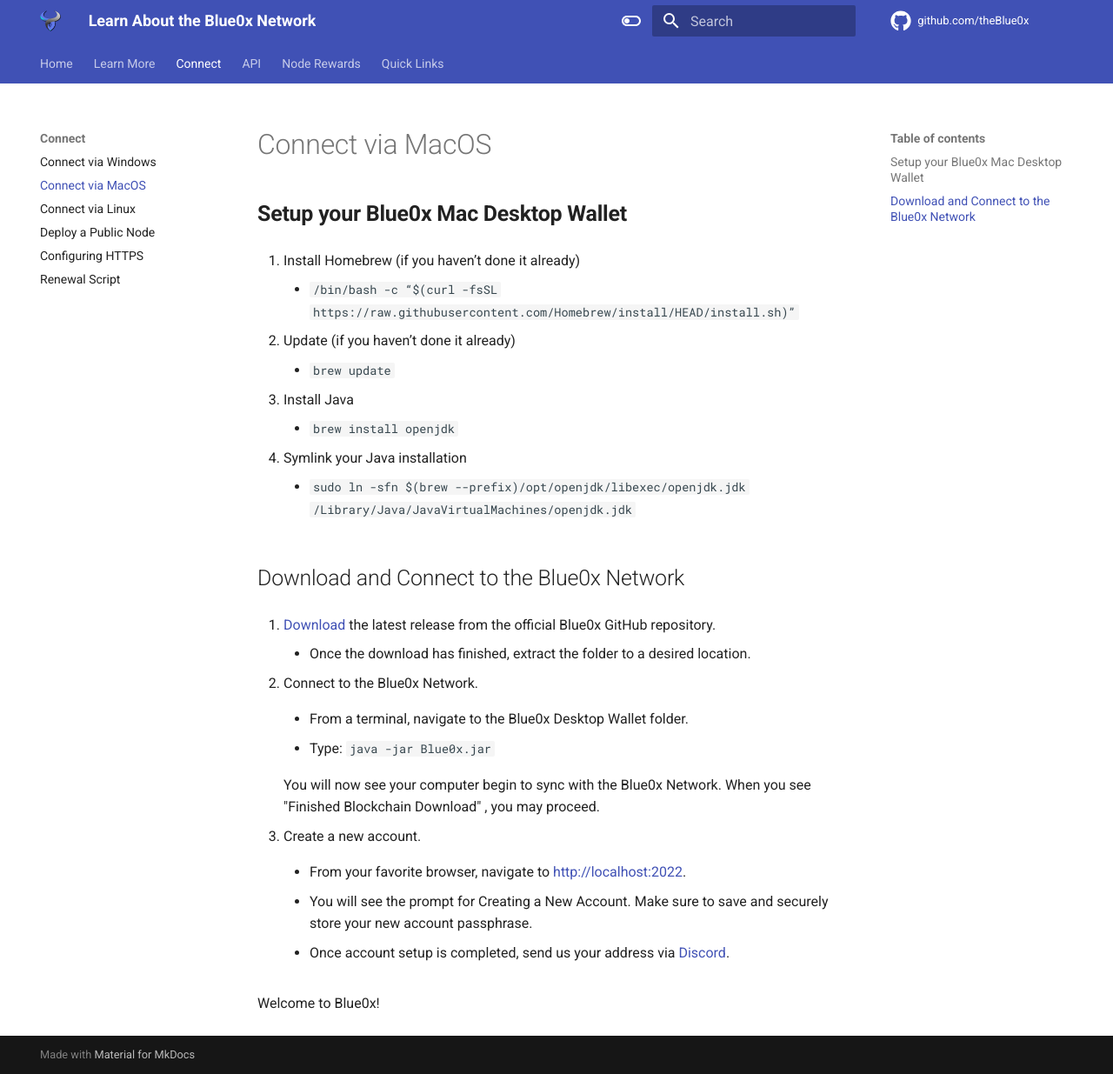
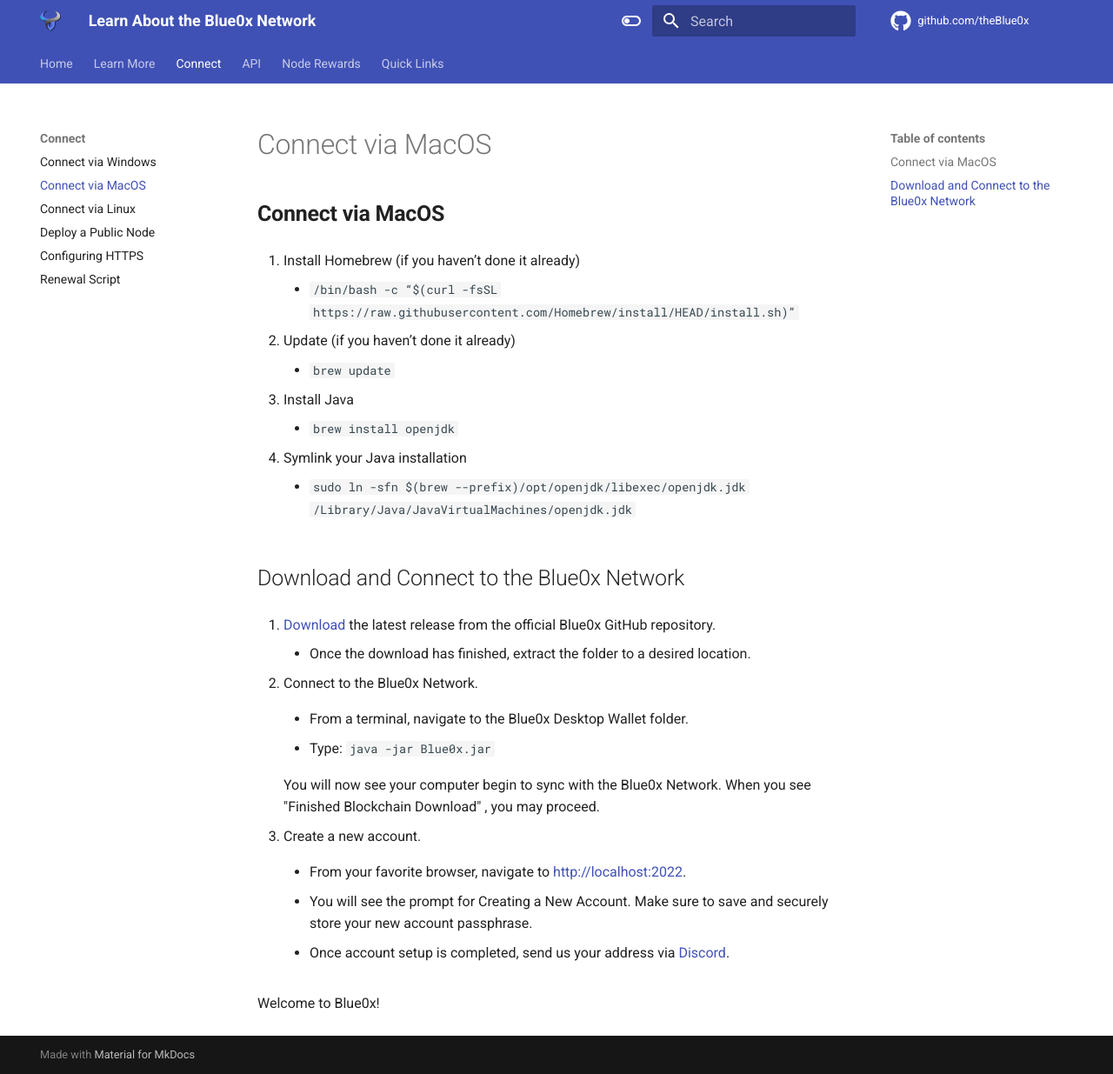
Before and after one commit to theBlue0x/docs, an MkDocs documentation site: the page built from docs/connect/local_mac.md, in a window 1280 px wide and 1235 px high. Shown: the whole window at 87% size. Built offline with MkDocs 1.6.1 and Material for MkDocs 9.7.7, drawn with Linux system fonts in a browser that asks for light colours.

Commit message:
Change Setup to Connect

```diff
--- a/docs/connect/local_mac.md
+++ b/docs/connect/local_mac.md
@@ -1,4 +1,4 @@
-## **Setup your Blue0x Mac Desktop Wallet** ##
+## **Connect via MacOS** ##
 
 1. Install Homebrew (if you haven’t done it already)
 
```
Also changed, not shown: docs/connect/local.md (+1 -1 lines), docs/connect/local_linux.md (+1 -1 lines).
